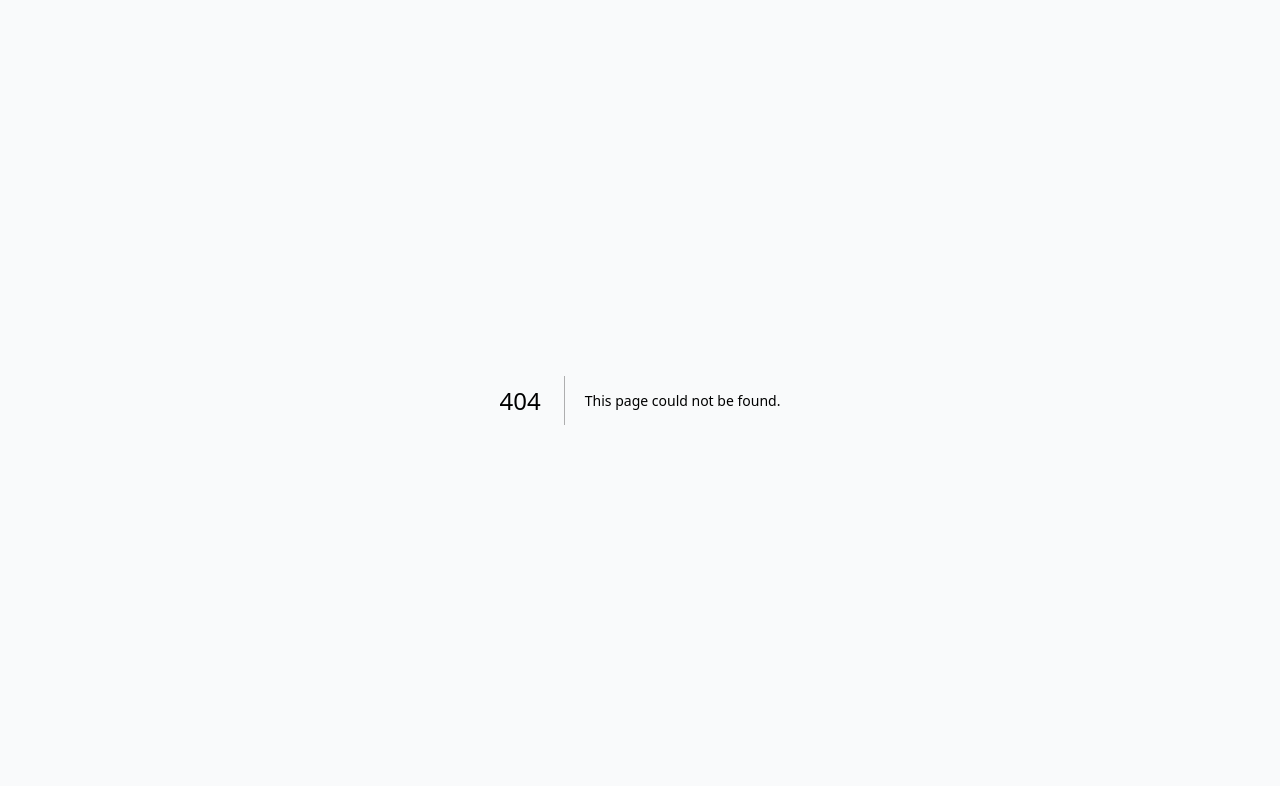
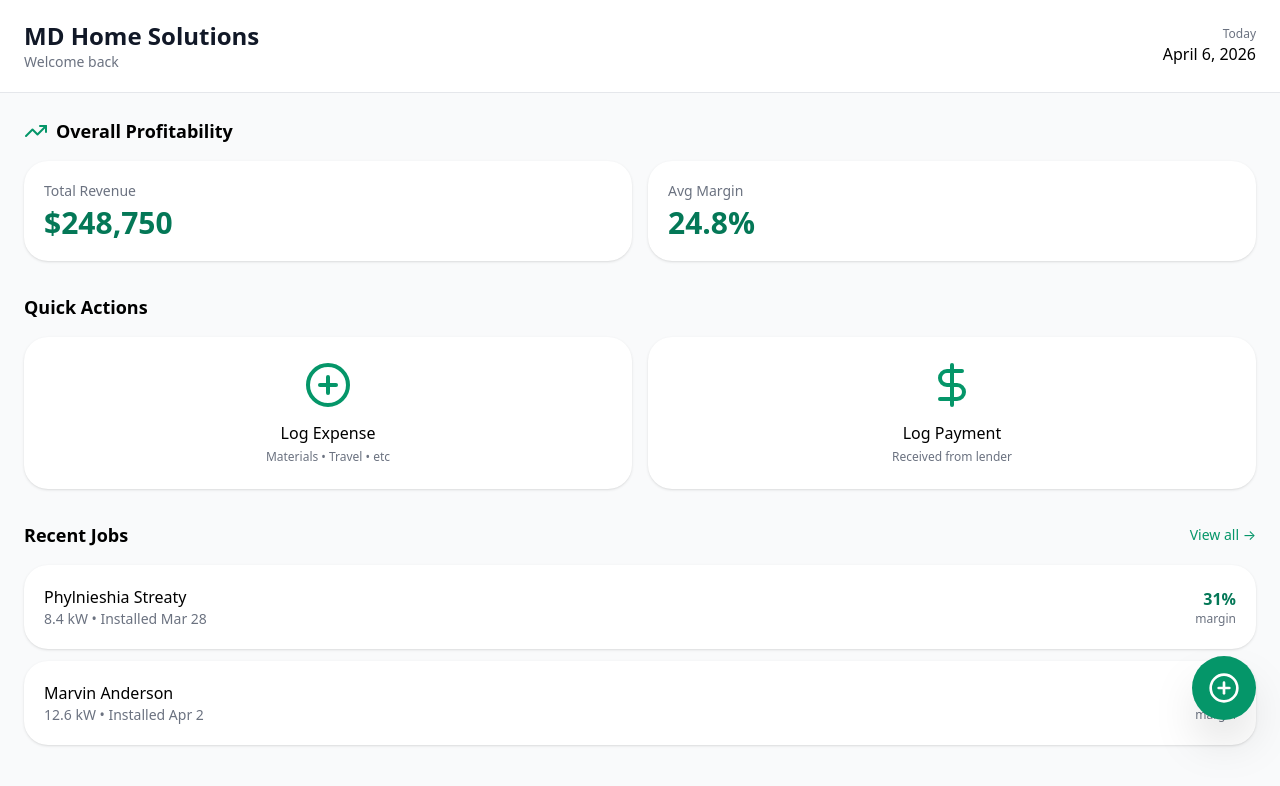
Before and after one commit to brandoncboudreaux-boop/md-home-solutions, a Next.js app: page /dashboard in a window 1280 px wide. Before the commit this address had no page. Shown: the top 786 px of the page. Built offline with nearby package versions, Linux system fonts and the light colour scheme.

Commit message:
Create page.tsx

```diff
--- /dev/null
+++ b/app/dashboard/page.tsx
@@ -0,0 +1,121 @@
+'use client'
+
+import { useEffect, useState } from 'react'
+import { PlusCircle, DollarSign, TrendingUp, Users } from 'lucide-react'
+import QuickLogExpense from '@/components/QuickLogExpense'
+
+export default function Dashboard() {
+  const [showExpenseForm, setShowExpenseForm] = useState(false)
+
+  return (
+    <div className="min-h-screen bg-gray-50 pb-24">
+      {/* Header */}
+      <div className="bg-white border-b px-6 py-5 sticky top-0 z-10">
+        <div className="flex justify-between items-center">
+          <div>
+            <h1 className="text-2xl font-bold text-gray-900">MD Home Solutions</h1>
+            <p className="text-sm text-gray-500">Welcome back</p>
+          </div>
+          <div className="text-right">
+            <div className="text-xs text-gray-500">Today</div>
+            <div className="font-medium">April 6, 2026</div>
+          </div>
+        </div>
+      </div>
+
+      <div className="p-6 space-y-8">
+        {/* Profitability Overview */}
+        <div>
+          <h2 className="text-lg font-semibold mb-4 flex items-center gap-2">
+            <TrendingUp className="text-emerald-600" /> Overall Profitability
+          </h2>
+          <div className="grid grid-cols-2 gap-4">
+            <div className="bg-white p-5 rounded-3xl shadow">
+              <div className="text-sm text-gray-500">Total Revenue</div>
+              <div className="text-3xl font-bold text-emerald-700 mt-1">$248,750</div>
+            </div>
+            <div className="bg-white p-5 rounded-3xl shadow">
+              <div className="text-sm text-gray-500">Avg Margin</div>
+              <div className="text-3xl font-bold text-emerald-700 mt-1">24.8%</div>
+            </div>
+          </div>
+        </div>
+
+        {/* Quick Actions */}
+        <div>
+          <h2 className="text-lg font-semibold mb-4">Quick Actions</h2>
+          <div className="grid grid-cols-2 gap-4">
+            <button
+              onClick={() => setShowExpenseForm(true)}
+              className="bg-white p-6 rounded-3xl shadow flex flex-col items-center hover:bg-emerald-50 active:scale-95 transition-all"
+            >
+              <PlusCircle size={48} className="text-emerald-600 mb-3" />
+              <span className="font-medium">Log Expense</span>
+              <span className="text-xs text-gray-500 mt-1">Materials • Travel • etc</span>
+            </button>
+
+            <button className="bg-white p-6 rounded-3xl shadow flex flex-col items-center hover:bg-emerald-50 active:scale-95 transition-all">
+              <DollarSign size={48} className="text-emerald-600 mb-3" />
+              <span className="font-medium">Log Payment</span>
+              <span className="text-xs text-gray-500 mt-1">Received from lender</span>
+            </button>
+          </div>
+        </div>
+
+        {/* Recent Jobs */}
+        <div>
+          <div className="flex justify-between items-center mb-4">
+            <h2 className="text-lg font-semibold">Recent Jobs</h2>
+            <span className="text-sm text-emerald-600">View all →</span>
+          </div>
+
+          <div className="space-y-3">
+            <div className="bg-white p-5 rounded-3xl shadow flex justify-between items-center">
+              <div>
+                <div className="font-medium">Phylnieshia Streaty</div>
+                <div className="text-sm text-gray-500">8.4 kW • Installed Mar 28</div>
+              </div>
+              <div className="text-right">
+                <div className="font-bold text-emerald-700">31%</div>
+                <div className="text-xs text-gray-500">margin</div>
+              </div>
+            </div>
+
+            <div className="bg-white p-5 rounded-3xl shadow flex justify-between items-center">
+              <div>
+                <div className="font-medium">Marvin Anderson</div>
+                <div className="text-sm text-gray-500">12.6 kW • Installed Apr 2</div>
+              </div>
+              <div className="text-right">
+                <div className="font-bold text-amber-600">18%</div>
+                <div className="text-xs text-gray-500">margin</div>
+              </div>
+            </div>
+          </div>
+        </div>
+      </div>
+
+      {/* Floating Quick Log Button */}
+      <button
+        onClick={() => setShowExpenseForm(true)}
+        className="fixed bottom-20 right-6 bg-emerald-600 text-white w-16 h-16 rounded-full shadow-2xl flex items-center justify-center z-20 active:scale-90 transition-all"
+      >
+        <PlusCircle size={32} />
+      </button>
+
+      {/* Expense Modal */}
+      {showExpenseForm && (
+        <div className="fixed inset-0 bg-black/70 flex items-end z-50">
+          <div className="bg-white w-full rounded-t-3xl p-6 max-h-[85vh] overflow-auto">
+            <div className="flex justify-between items-center mb-6">
+              <h3 className="text-xl font-semibold">Log New Expense</h3>
+              <button onClick={() => setShowExpenseForm(false)} className="text-gray-400 text-2xl">×</button>
+            </div>
+
+            <QuickLogExpense jobId="demo-job-1" />
+          </div>
+        </div>
+      )}
+    </div>
+  )
+}
```
